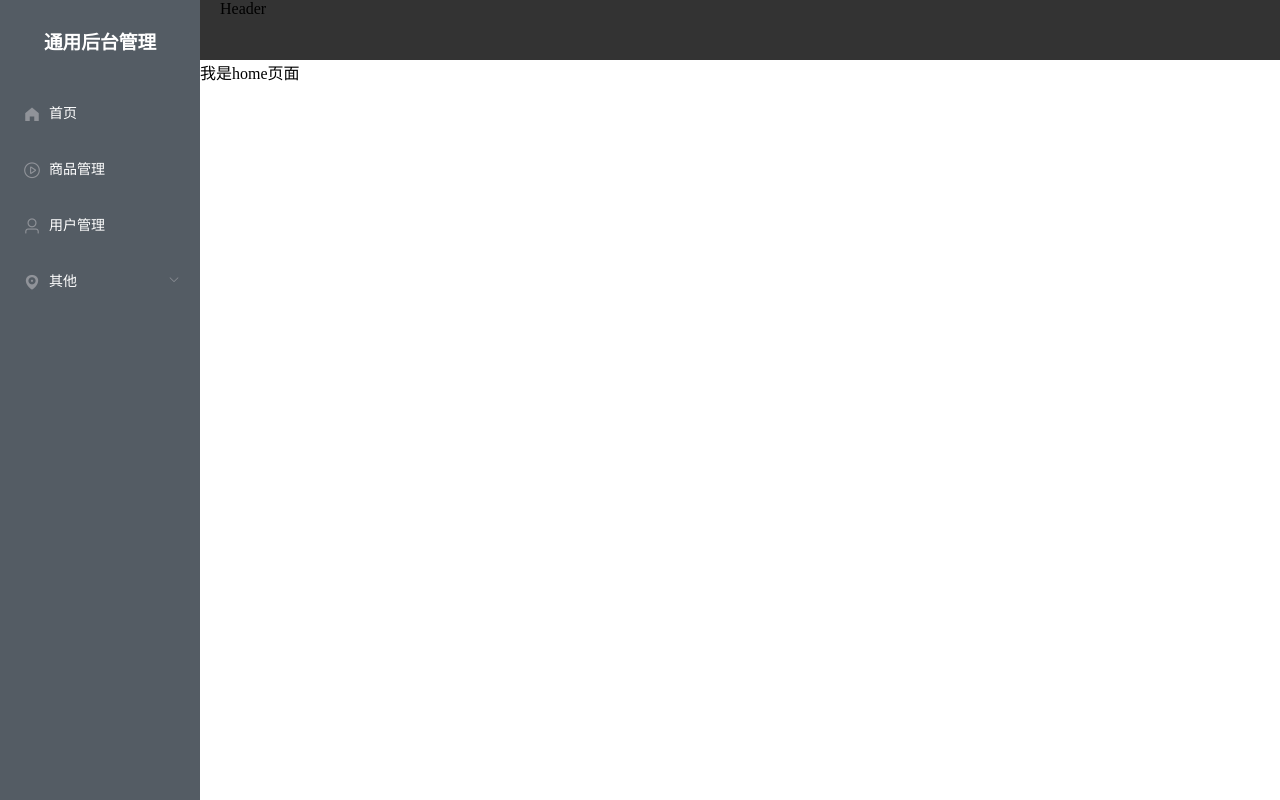
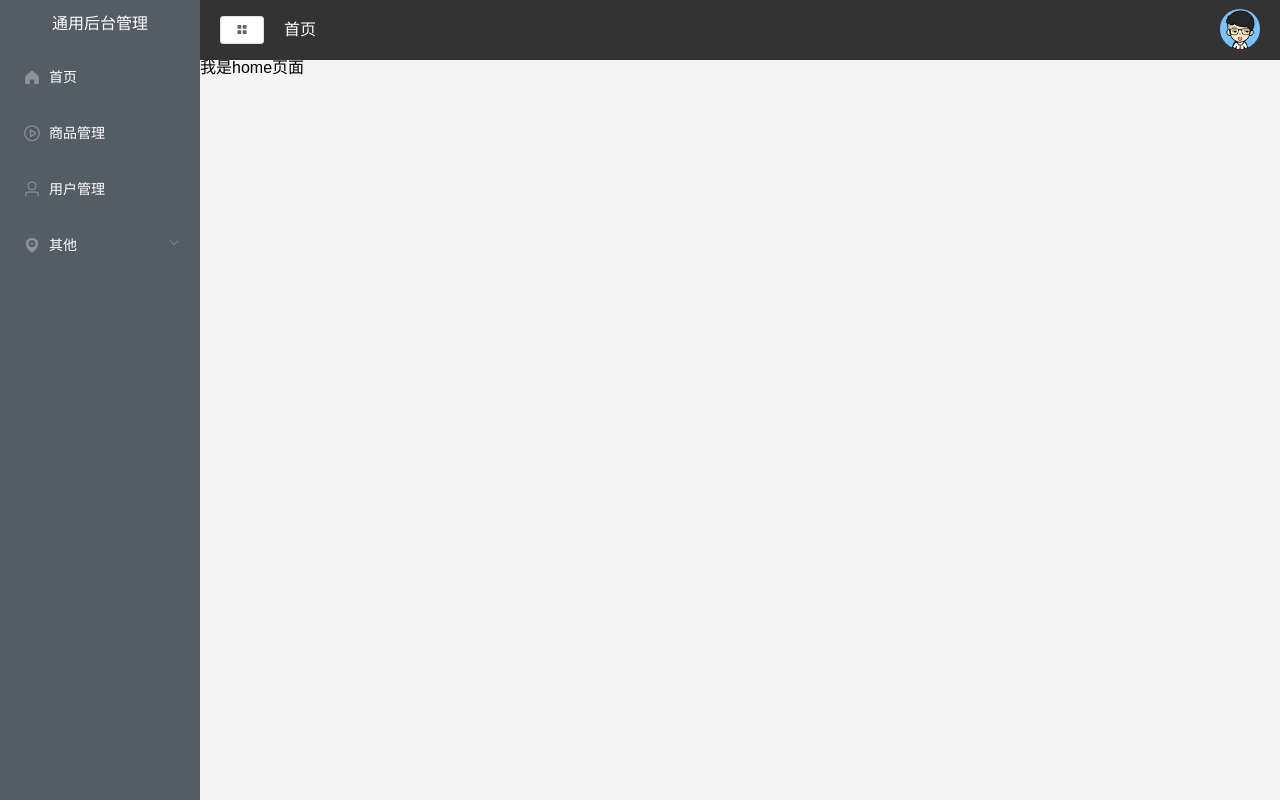
Before and after one commit to fengqjJoy/vue-manage, a Vue app: page /home in a window 1280 px wide. Built offline with nearby package versions, Linux system fonts and the light colour scheme.

Commit message:
增加vuex

```diff
--- a/package.json
+++ b/package.json
@@ -13,7 +13,8 @@
     "less": "^4.1.2",
     "less-loader": "^10.2.0",
     "vue": "^2.6.14",
-    "vue-router": "^3.2.0"
+    "vue-router": "^3.2.0",
+    "vuex": "^3.6.2"
   },
   "devDependencies": {
     "@babel/core": "^7.12.16",
--- a/src/components/CommonAside.vue
+++ b/src/components/CommonAside.vue
@@ -1,7 +1,7 @@
 <template>
   <el-menu default-active="1-4-1" class="el-menu-vertical-demo" @open="handleOpen" @close="handleClose"
            :collapse="isCollapse" background-color="#545c64" text-color="#fff" active-text-color="#ffb04b">
-        <h3>通用后台管理</h3>
+    <h3>{{isCollapse ? '后台' :'通用后台管理'}}</h3>
     <el-menu-item @click="clickMenu(item)" v-for="item in noChildren" :index="item.path+''" :key="item.path">
       <i :class="'el-icon-'+ item.icon"></i>
       <span slot="title">{{ item.label }}</span>
@@ -41,7 +41,7 @@
 export default {
   data() {
     return {
-                isCollapse: false, //菜单是否展开
+      // isCollapse: true, //菜单是否展开
       menu: [
         {
           path: '/',
@@ -106,6 +106,8 @@
     },
     hasChildren() {
       return this.menu.filter(item => item.children)
+    }, isCollapse() {
+      return this.$store.state.tab.isCollapse;
     }
   }
 }
--- /dev/null
+++ b/src/components/CommonHeader.vue
@@ -0,0 +1,60 @@
+<template>
+  <header>
+    <div class="l-content">
+      <el-button @click="handleMenu" plain icon="el-icon-menu" size="mini"></el-button>
+      <h3 style="color: #fff">首页</h3>
+    </div>
+    <div class="r-content">
+      <el-dropdown trigger="click" size="mini">
+        <span>
+          <el-image class="user" :src="userImg" alt=""></el-image>
+        </span>
+        <el-dropdown-menu slot="dropdown">
+          <el-dropdown-item>个人中心</el-dropdown-item>
+          <el-dropdown-item>退出</el-dropdown-item>
+        </el-dropdown-menu>
+      </el-dropdown>
+    </div>
+  </header>
+</template>
+
+<script>
+export default {
+  name: "CommonHeader",
+  data() {
+    return {
+      userImg: require('../assets/images/user.png')
+    }
+  }, methods: {
+    handleMenu() {
+      this.$store.commit('collapseMenu')
+    }
+  }
+}
+</script>
+
+<style lang="less" scoped>
+header {
+  display: flex;
+  height: 100%;
+  justify-content: space-between;
+  align-items: center;
+}
+
+.l-content {
+  display: flex;
+  align-items: center;
+}
+
+.el-button {
+  margin-right: 20px;
+}
+
+.r-content {
+  .user {
+    width: 40px;
+    height: 40px;
+    border-radius: 50%;
+  }
+}
+</style>
--- a/src/main.js
+++ b/src/main.js
@@ -3,7 +3,10 @@ import App from './App.vue'
 import ElementUI from 'element-ui';
 // import {Button,Radio,Container,Main,Header,Aside,Menu,Submenu,MenuItem,MenuItemGroup} from 'element-ui';
 import 'element-ui/lib/theme-chalk/index.css';
+import './assets/less/index.less'
 import router from '../router'
+import store from './store'
+
 
 Vue.config.productionTip = false
 // Vue.use(Button)
@@ -21,6 +24,6 @@ Vue.use(ElementUI)
 
 
 new Vue({
-  router,
+  router,store,
   render: h => h(App),
 }).$mount('#app')
--- /dev/null
+++ b/src/store/index.js
@@ -0,0 +1,11 @@
+import Vue from 'vue'
+import Vuex from 'vuex'
+import tab from './tab'
+
+Vue.use(Vuex)
+
+export default new Vuex.Store({
+    modules: {
+        tab
+    }
+})
--- /dev/null
+++ b/src/store/tab.js
@@ -0,0 +1,10 @@
+export default {
+    state: {
+        isCollapse: false
+    },
+    mutations: {
+        collapseMenu(state) {
+            state.isCollapse = !state.isCollapse
+        }
+    }
+}
--- a/views/Main.vue
+++ b/views/Main.vue
@@ -4,7 +4,9 @@
             <Common-aside></Common-aside>
         </el-aside>
         <el-container>
-            <el-header>Header</el-header>
+            <el-header>
+              <CommonHeader></CommonHeader>
+            </el-header>
             <el-main>
                 <router-view></router-view>
             </el-main>
@@ -13,12 +15,14 @@
 </template>
 
 <script>
-    import CommonAside from '@/components/CommonAside'
+    import CommonAside from '@/components/CommonAside';
+    import CommonHeader from '@/components/CommonHeader';
 
     export default {
         name: "Main",
         components: {
-            CommonAside
+            CommonAside,
+          CommonHeader
         },
         data() {
             return {}
```
Also changed, not shown: 1 other file (tests, documents, lock files or other folders). Lines whose indentation alone changed are shown as unchanged.
